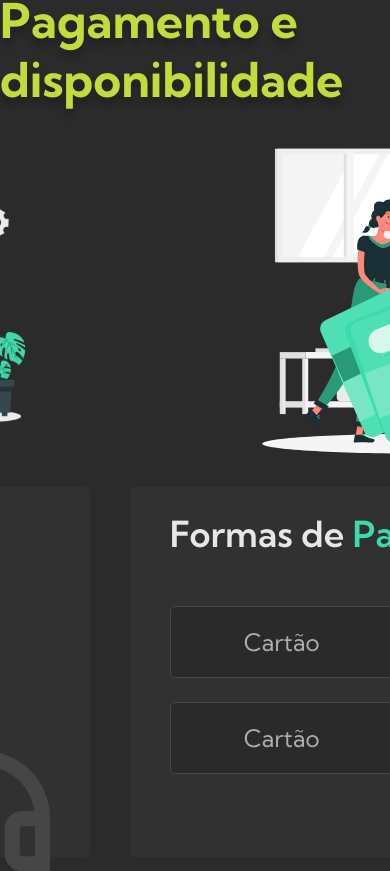
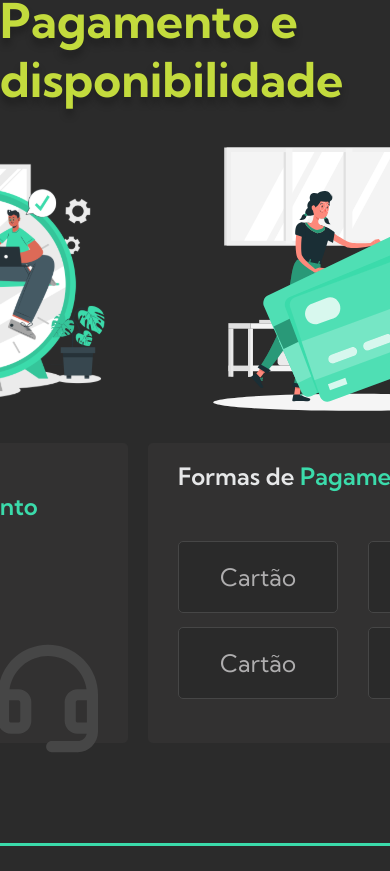
Before and after one commit to Henrriky/MM-TOKUDA, a React (Create React App) app: page / in a window 390 px wide. Shown: the part 5165-6036 px from the top of the page. Built offline with nearby package versions, Linux system fonts and the light colour scheme; the HTML template or start-up script is replaced by a standard one.

Commit message:
informations 1268px responsive

```diff
--- a/src/components/Informations/index.css
+++ b/src/components/Informations/index.css
@@ -101,3 +101,51 @@
     text-align: center;
     cursor: pointer;
 }
+
+@media screen and (max-width: 1268px) {
+    .informations__content {
+        gap: 2rem;
+    }
+
+    .informations__content .img > img {
+        display: block;
+        height: 28rem;
+        max-height: 28rem;
+        max-width: 28rem;
+        margin: 0 auto;
+        margin-bottom: 2.4rem;
+    }
+
+    .informations__content .informations__content__info {
+        padding: 1.8rem 3rem;
+        height: 30rem;
+    }
+
+    .informations__content .informations__content__info h3 {
+        font-size: 2.4rem;
+    }
+
+    .informations__content__wrapper {
+        gap: 5rem;
+    }
+
+    .informations__hour_content p {
+        font-size: 2rem;
+    }
+
+    .informations__hour_content span {
+        font-size: 1.6rem;
+    }
+
+    .informations__content__wrapper img {
+        max-width: 10rem;
+    }
+
+
+    .informations__cards__wrapper {
+        grid-template-columns: repeat(2, 16rem);
+        row-gap: 1.4rem;
+        column-gap: 3rem;
+        margin-top: 5rem;
+    }
+}
```
